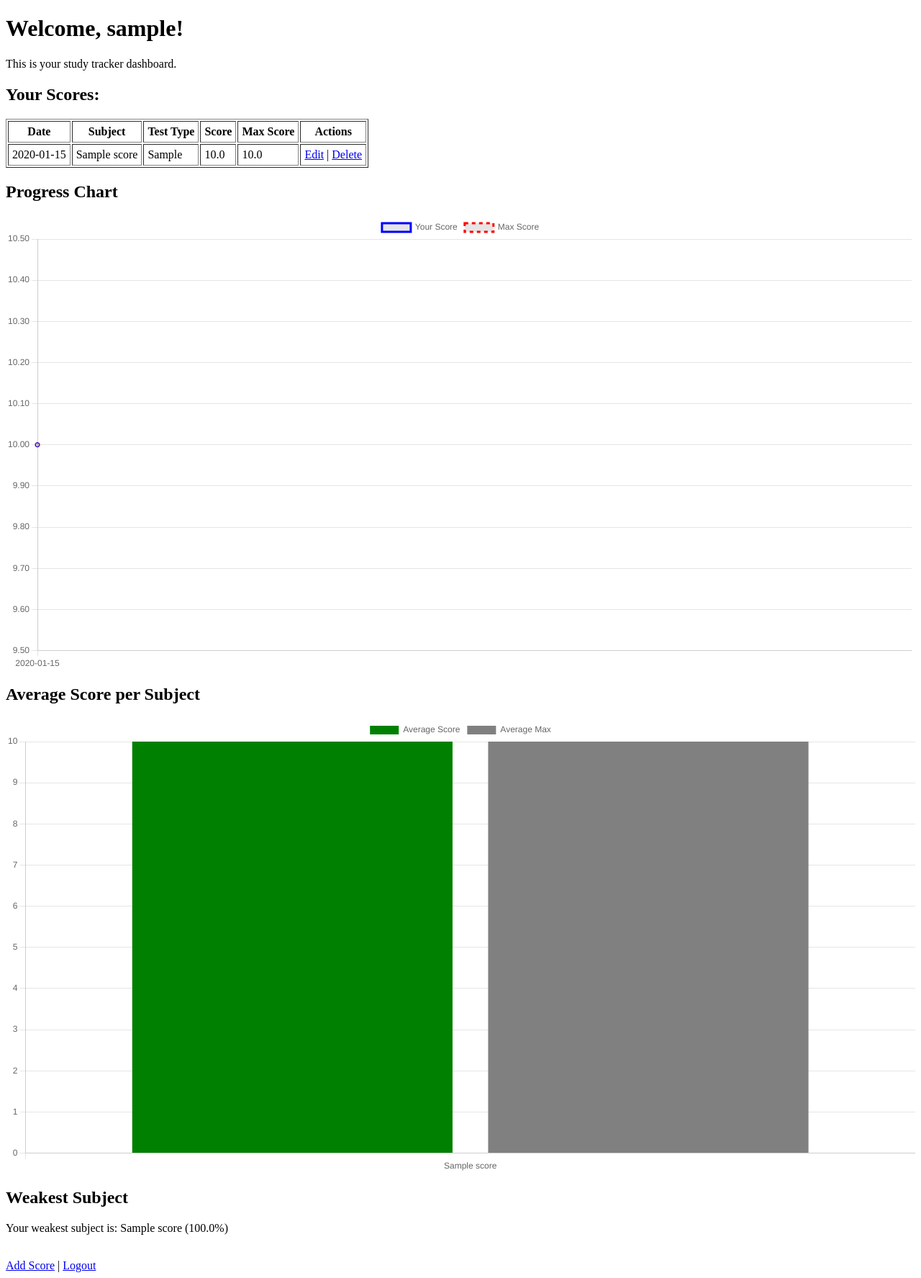
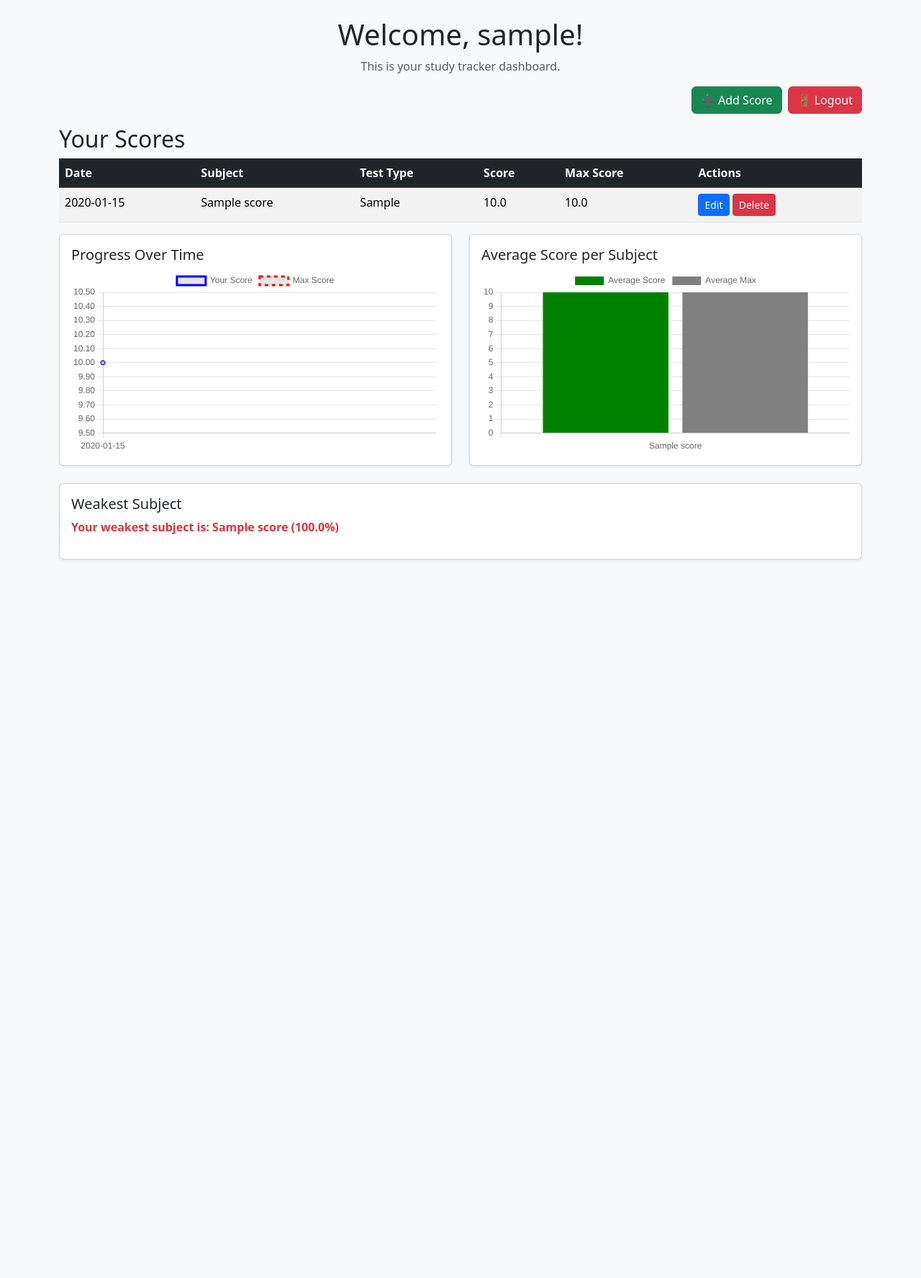
Before and after one commit to J1YA777/study_tracker_web, a Flask app: page /dashboard in a window 1280 px wide. Shown: the whole page at 72% size. After the commit the page ends 778 px from the top, so only its background shows below. Run offline with Flask 3, Linux system fonts and the light colour scheme; the visitor is signed in with stand-in values (Sample User, id 1); tables that the repository leaves empty hold one stand-in row (values such as "Sample post").

Commit message:
dashboard.html

```diff
--- a/templates/dashboard.html
+++ b/templates/dashboard.html
@@ -2,15 +2,24 @@
 <html>
 <head>
     <title>Dashboard</title>
+    <link href="https://cdn.jsdelivr.net/npm/bootstrap@5.3.2/dist/css/bootstrap.min.css" rel="stylesheet">
     <script src="https://cdn.jsdelivr.net/npm/chart.js"></script>
 </head>
-<body>
-    <h1>Welcome, {{ username }}!</h1>
-    <p>This is your study tracker dashboard.</p>
+<body class="bg-light">
 
-    <h2>Your Scores:</h2>
+<div class="container mt-4">
+    <h1 class="text-center">Welcome, {{ username }}!</h1>
+    <p class="text-center text-muted">This is your study tracker dashboard.</p>
+
+    <div class="d-flex justify-content-end mb-3">
+        <a href="/add_score" class="btn btn-success me-2">➕ Add Score</a>
+        <a href="/logout" class="btn btn-danger">🚪 Logout</a>
+    </div>
+
+    <h2>Your Scores</h2>
     {% if scores %}
-        <table border="1" cellpadding="5">
+        <table class="table table-striped table-hover">
+            <thead class="table-dark">
                 <tr>
                     <th>Date</th>
                     <th>Subject</th>
@@ -19,6 +28,8 @@
                     <th>Max Score</th>
                     <th>Actions</th>
                 </tr>
+            </thead>
+            <tbody>
             {% for s in scores %}
             <tr>
                 <td>{{ s[1] }}</td>
@@ -27,22 +38,41 @@
                 <td>{{ s[4] }}</td>
                 <td>{{ s[5] }}</td>
                 <td>
-                    <a href="/edit_score/{{ s[0] }}">Edit</a> |
-                    <a href="/delete_score/{{ s[0] }}" onclick="return confirm('Are you sure you want to delete this score?')">Delete</a>
+                    <a href="/edit_score/{{ s[0] }}" class="btn btn-sm btn-primary">Edit</a>
+                    <a href="/delete_score/{{ s[0] }}" class="btn btn-sm btn-danger"
+                       onclick="return confirm('Are you sure you want to delete this score?')">Delete</a>
                 </td>
             </tr>
             {% endfor %}
+            </tbody>
         </table>
 
-        <!-- Charts section stays the same -->
-        <h2>Progress Chart</h2>
-        <canvas id="scoreChart" width="400" height="200"></canvas>
+        <div class="row">
+            <div class="col-md-6">
+                <div class="card mb-4 shadow-sm">
+                    <div class="card-body">
+                        <h5 class="card-title">Progress Over Time</h5>
+                        <canvas id="scoreChart"></canvas>
+                    </div>
+                </div>
+            </div>
 
-        <h2>Average Score per Subject</h2>
-        <canvas id="avgChart" width="400" height="200"></canvas>
+            <div class="col-md-6">
+                <div class="card mb-4 shadow-sm">
+                    <div class="card-body">
+                        <h5 class="card-title">Average Score per Subject</h5>
+                        <canvas id="avgChart"></canvas>
+                    </div>
+                </div>
+            </div>
+        </div>
 
-        <h2>Weakest Subject</h2>
-        <p id="weakest"></p>
+        <div class="card shadow-sm">
+            <div class="card-body">
+                <h5 class="card-title">Weakest Subject</h5>
+                <p id="weakest" class="fw-bold text-danger"></p>
+            </div>
+        </div>
 
         <script>
             const labels = {{ scores | map(attribute=1) | list | tojson }};
@@ -108,11 +138,9 @@
             }
         </script>
     {% else %}
-        <p>No scores yet. Add one <a href="/add_score">here</a>.</p>
+        <div class="alert alert-warning">No scores yet. Add one <a href="/add_score">here</a>.</div>
     {% endif %}
+</div>
 
-    <br>
-    <a href="/add_score">Add Score</a> |
-    <a href="/logout">Logout</a>
 </body>
 </html>
```
Lines whose indentation alone changed are shown as unchanged.
